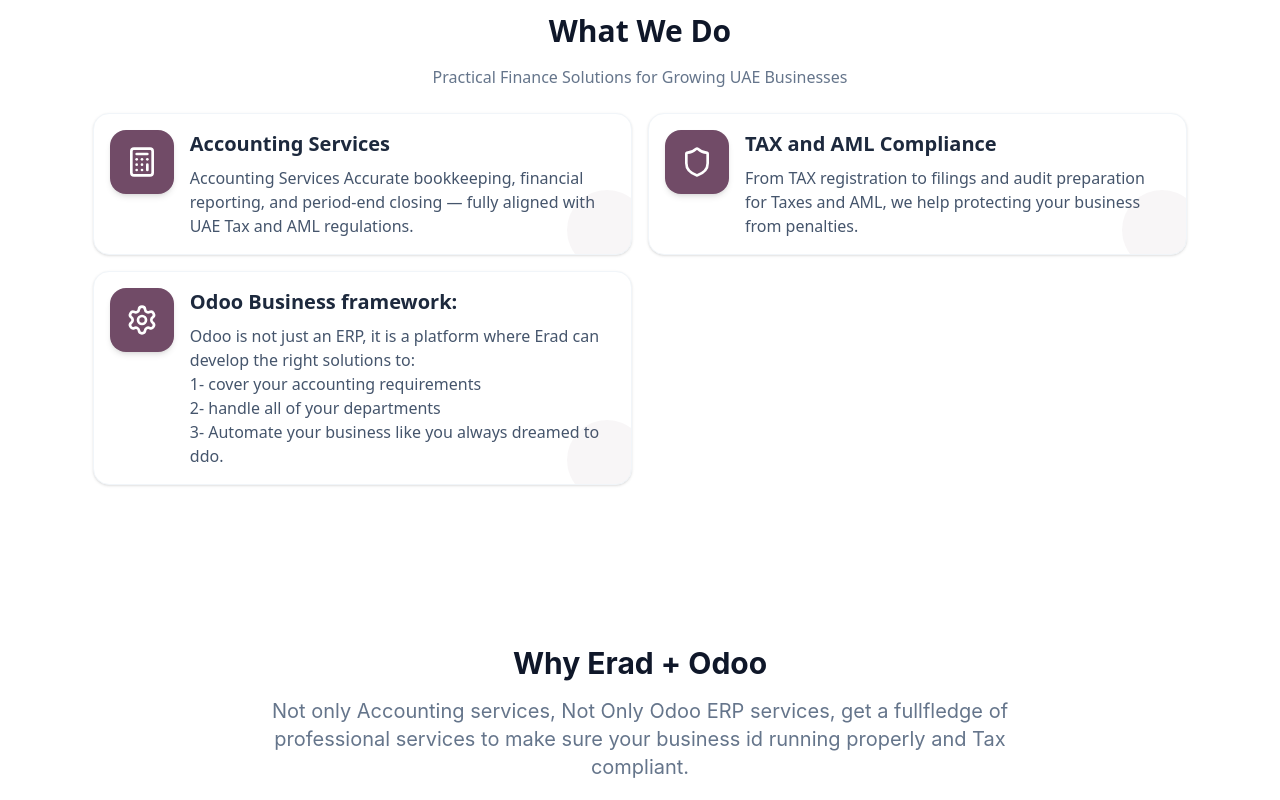
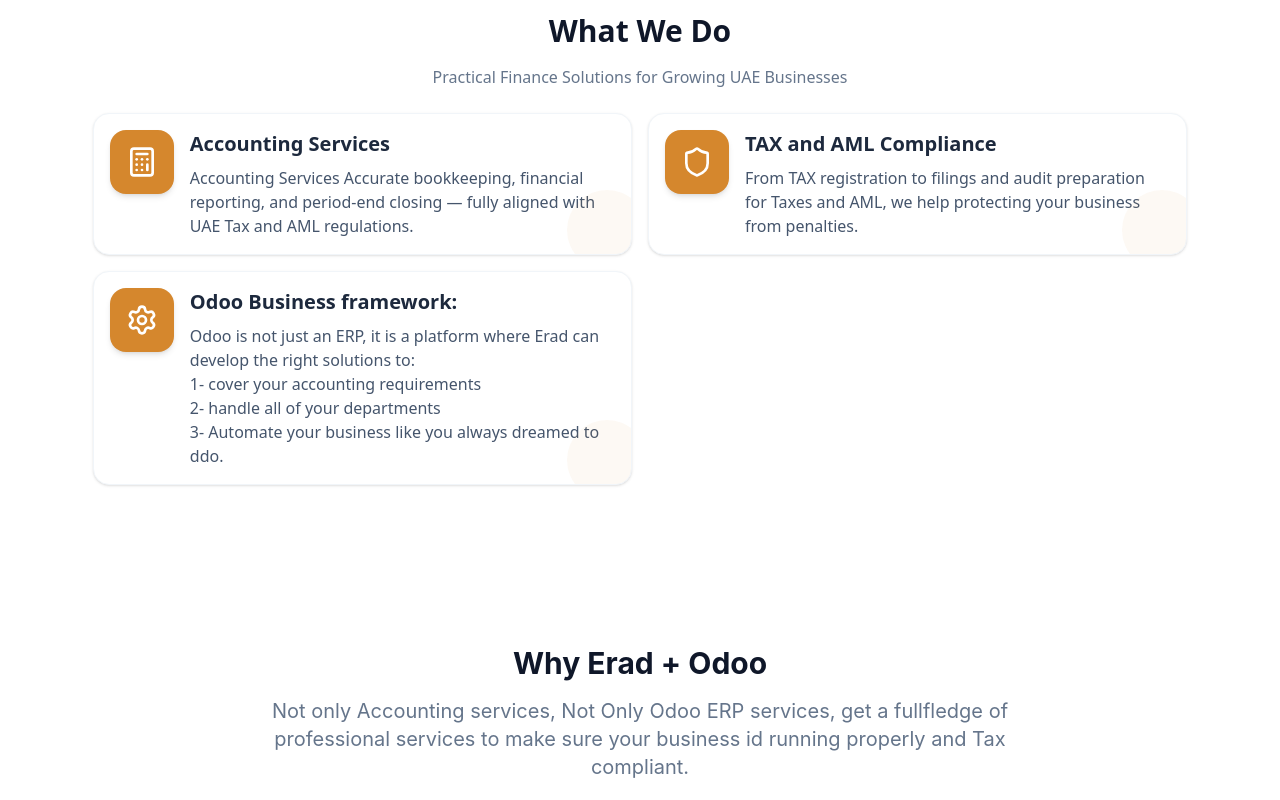
Before and after one commit to kasem1234357/erad2, a React (Vite) app: page / in a window 1280 px wide. Shown: the part 1520-2320 px from the top of the page. Built offline with nearby package versions, Linux system fonts and the light colour scheme.

Commit message:
edit color

```diff
--- a/src/assets/constants.tsx
+++ b/src/assets/constants.tsx
@@ -40,17 +40,17 @@
     {
       icon: <Calculator className="w-8 h-8 text-white" />,
 
-      color: "bg-[#714B67]"
+      color: "bg-[#D5872D]"
     },
     {
       icon: <Shield className="w-8 h-8 text-white" />,
 
-      color: "bg-[#714B67]"
+      color: "bg-[#D5872D]"
     },
     {
       icon: <Settings className="w-8 h-8 text-white" />,
 
-      color: "bg-[#714B67]"
+      color: "bg-[#D5872D]"
     },
   ];
 
```
